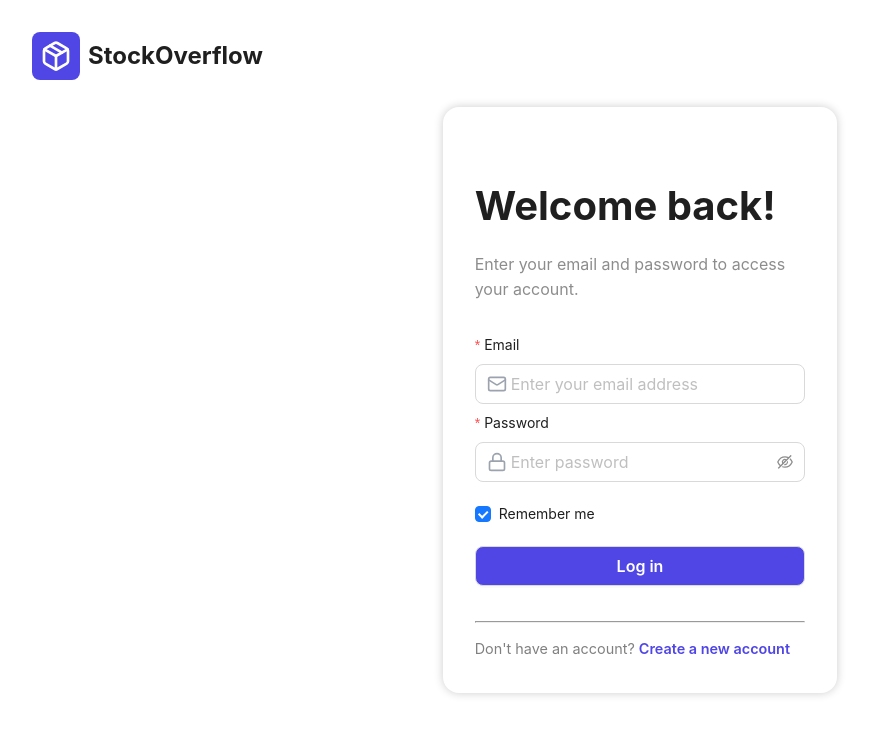
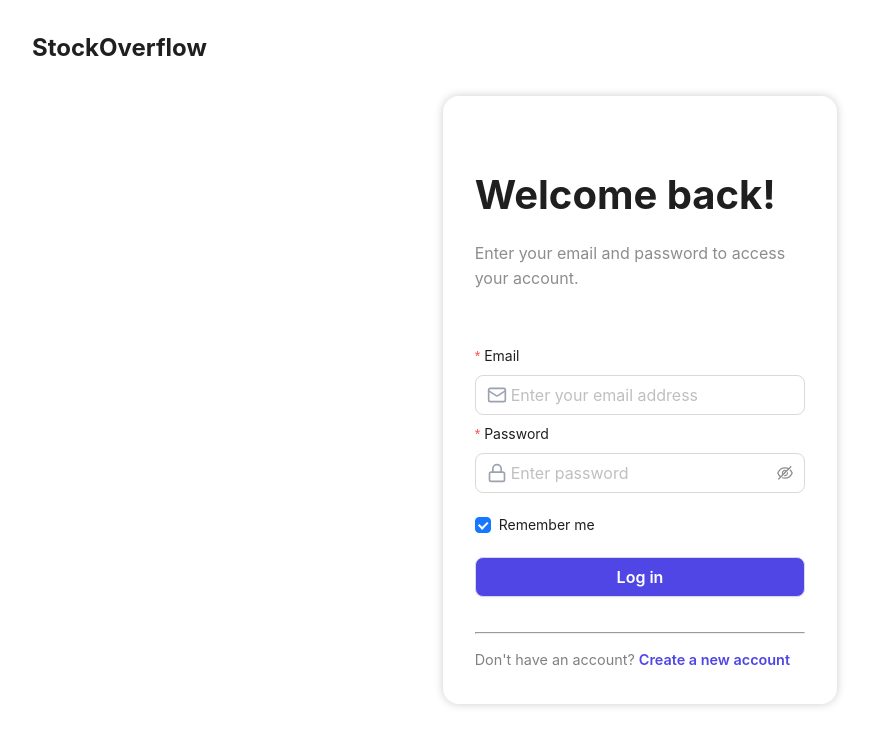
Before and after one commit to selerqc/StockOverflow_v2, a React (Vite) app in the folder Frontend/: page /login in a window 1280 px wide. Shown: the top 746 px of the page, without its empty margins (0-871 px from the left). Built offline with nearby package versions, Linux system fonts and the light colour scheme.

Commit message:
feat: Implement "Remember me" functionality in login; store email in sessionStorage when checked and remove it when unchecked, update form to reflect stored email.

```diff
--- a/Frontend/src/pages/auth/Login/Login.jsx
+++ b/Frontend/src/pages/auth/Login/Login.jsx
@@ -21,19 +21,20 @@ import { useToken } from "../../../hooks/TokenContext";
 import { baseURL } from "../../../../config";
 
 function Login() {
-  const [email, setEmail] = useState("");
+  const [email, setEmail] = useState(() => sessionStorage.getItem("email") || "");
   const [password, setPassword] = useState("");
   const [loading, setLoading] = useState(false);
   const navigate = useNavigate();
   const { setToken, token } = useToken();
   const [rememberMe, setRememberMe] = useState(false);
 
-
   const handleLogin = async () => {
     setLoading(true);
+
     if (rememberMe) {
       sessionStorage.setItem("email", email);
-      sessionStorage.setItem("password", password);
+    } else {
+      sessionStorage.removeItem("email");
     }
     await axios
       .post(`${baseURL}/users/login`, {
@@ -47,6 +48,7 @@ function Login() {
 
         setToken(response.data.accessToken);
         sessionStorage.setItem("user", response.data.data.username);
+        sessionStorage.setItem("email", email);
         message.success(
           `Login successful, Welcome back ${response.data.data.username}`
         );
@@ -71,10 +73,14 @@ function Login() {
         setLoading(false);
       });
   };
-
   const onFinish = (values) => {
     setEmail(values.email);
     setPassword(values.password);
+    const remember = values.remember || false;
+    setRememberMe(remember);
+    if (!remember) {
+      sessionStorage.removeItem("email");
+    }
     handleLogin();
   };
   const updateLastLogin = async (id) => {
@@ -96,9 +102,7 @@ function Login() {
     <Layout style={{ height: "100vh" }}>
       <Content style={{ backgroundColor: "white", padding: "3rem" }}>
         <div className='login-logo-container'>
-          <div className='login-logo'>
-            <Package className='login-icon-large' />
-          </div>
+
           <Title
             level={3}
             style={{
@@ -113,6 +117,8 @@ function Login() {
         <Row justify='center' align='middle' style={{ height: "100%" }}>
           <Col xs={20} sm={16} md={12} lg={8} xl={8} style={{ boxShadow: "0 0 10px rgba(0, 0, 0, 0.2)", borderRadius: "1rem", padding: "2rem" }}>
             <div className='login-box'>
+
+
               <Title level={3} style={{ fontWeight: 700, fontSize: "2.5rem" }}>
                 Welcome back!
               </Title>
@@ -123,28 +129,33 @@ function Login() {
 
             <div className='login-form-container'>
               <div className='login-form-box'>
-                <Space direction='vertical' style={{ width: "100%" }}>
-                  <Form
+                <Space direction='vertical' style={{ width: "100%" }}>                  <Form
                   name='login'
-                    initialValues={{ remember: true }}
+                  initialValues={{
+                    remember: true,
+                    email: sessionStorage.getItem("email") || ""
+                  }}
                   layout='vertical'
                   onFinish={onFinish}
                   autoComplete='on'>
                   <Form.Item
                     name='email'
                     label='Email'
+
                     style={{ marginBottom: "0.5rem" }}
                     rules={[
                       {
                         required: true,
                         message: "Please enter your email address",
                         type: "email",
+                        whitespace: true,
                       },
                     ]}
                     hasFeedback>
                     <Input
                       size='large'
                       prefix={<Mail className='login-icon-small' />}
+                      type='email'
                       placeholder='Enter your email address'
                       value={email}
                       onChange={(e) => setEmail(e.target.value)}
@@ -174,7 +185,6 @@ function Login() {
                       onChange={(e) => setPassword(e.target.value)}
                     />
                   </Form.Item>
-
                   <Form.Item style={{ marginBottom: "1rem" }}>
                     <Row justify='space-between' align='middle'>
                       <Col>
@@ -183,11 +193,12 @@ function Login() {
                           valuePropName='checked'
                           noStyle
                         >
-                            <Checkbox checked={rememberMe} onChange={(e) => setRememberMe(e.target.checked)}>Remember me</Checkbox>
+                          <Checkbox onChange={(e) => setRememberMe(e.target.checked)}>Remember me</Checkbox>
                         </Form.Item>
                       </Col>
                     </Row>
                   </Form.Item>
+
 
                   <Form.Item>
                     <Button
@@ -236,7 +247,7 @@ function Login() {
           backgroundPosition: "center",
           backgroundColor: "#6c46f3",
         }}></Sider> */}
-    </Layout>
+    </Layout >
   );
 }
 
```
Lines whose indentation alone changed are shown as unchanged.
